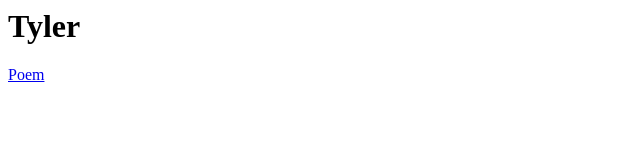
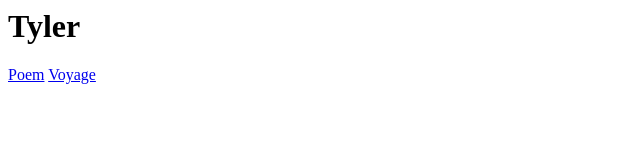
Before and after one commit to Cadillac3333333333/Cadillac, a plain HTML site: page index.html in a window 1280 px wide. Shown: the full height of the page, 0-640 px from the left. Drawn offline with Linux system fonts and the light colour scheme.

Commit message:
Update index.html

```diff
--- a/index.html
+++ b/index.html
@@ -6,4 +6,5 @@
 <body>
      <h1> Tyler </h1>
     <a href="poem.html">Poem</a>
+    <a href="voyageparfait.html">Voyage</a>
     </body>
```
